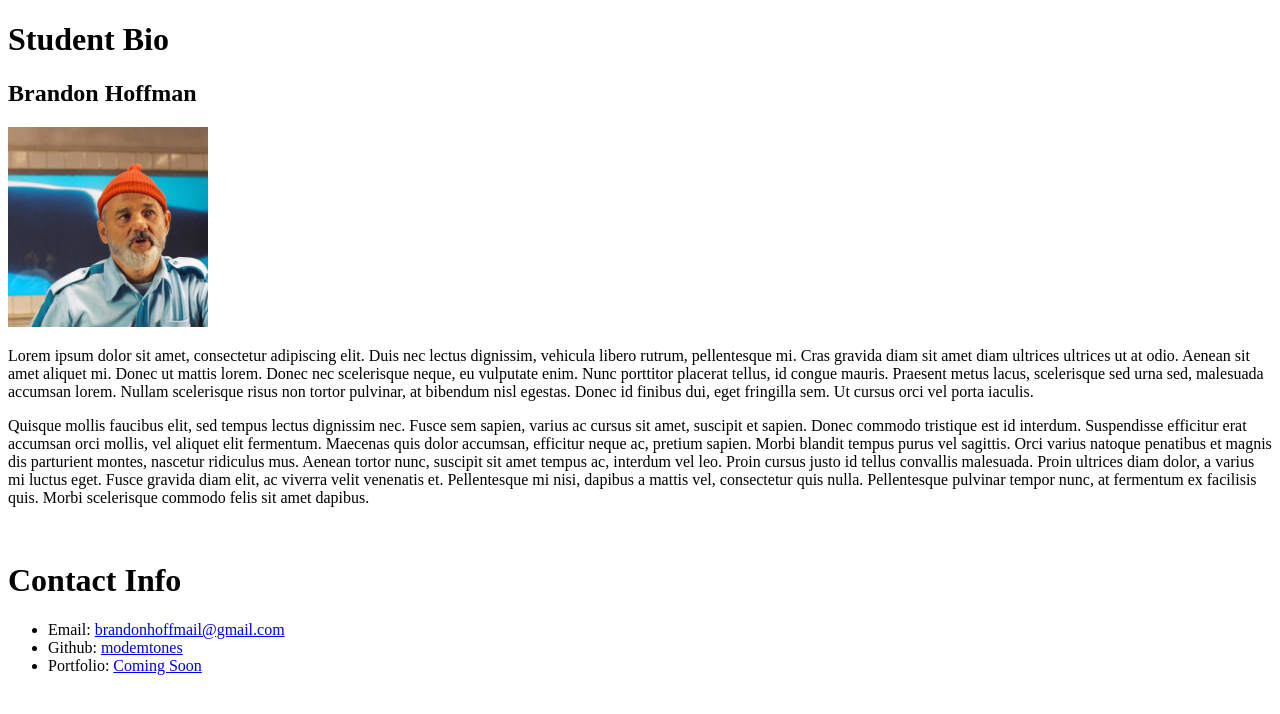
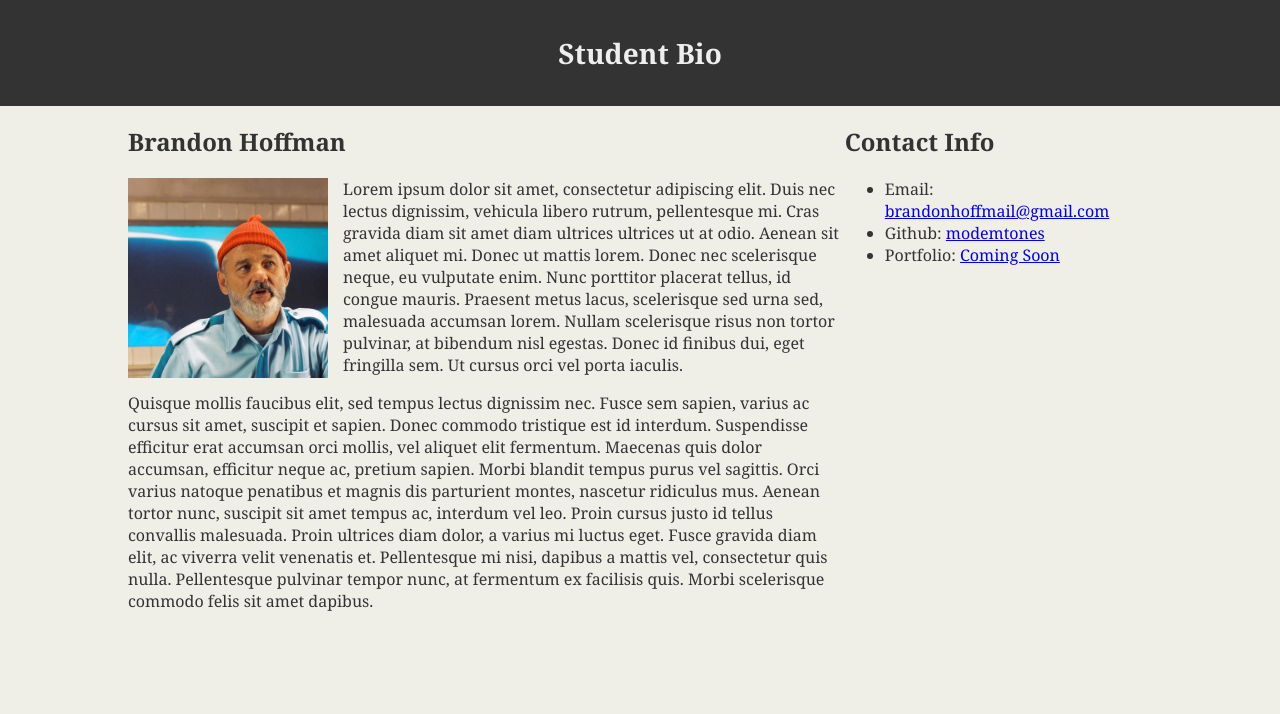
Before and after one commit to modemtones/sample_bio, a plain HTML site: page index.html in a window 1280 px wide. Drawn offline with Linux system fonts and the light colour scheme.

Commit message:
add styling

```diff
--- /dev/null
+++ b/css/style.css
@@ -0,0 +1,44 @@
+body {
+  margin: 0;
+  padding: 0;
+  background-color: #efeee7;
+  color: #333333;
+  font-family: "Georgia", "Times New Roman", Times, serif;
+}
+
+header {
+  padding-top: 15px;
+  padding-bottom: 15px;
+  background-color: #333333;
+  text-align: center;
+}
+
+h1 {
+  color: #eee;
+  font-size: 28px;
+}
+
+h2 {
+  font-size: 24px;
+}
+
+.container {
+  margin: 0 auto;
+  width: 1024px;
+}
+
+#main-bio {
+  float: left;
+  width: 70%;
+}
+
+#contact-info {
+  float: left;
+  width: 30%;
+}
+
+#bio-image {
+  float: left;
+  width: 200px;
+  margin-right: 15px;
+}
--- a/index.html
+++ b/index.html
@@ -2,13 +2,18 @@
 
 <head>
   <title>Student Bio</title>
+  <link rel="stylesheet" type="text/css" href="css/style.css">
 </head>
 
 <body>
+  <header>
     <h1>Student Bio</h1>
-  <p><h2>Brandon Hoffman</h2></p>
-  <img src="image.jpg" width="200" height="200">
-  <br>
+  </header>
+
+  <div class="container">
+    <section id="main-bio">
+      <h2>Brandon Hoffman</h2>
+      <img src="image.jpg" alt="Brandon Hoffman" id="bio-image">
       <p>Lorem ipsum dolor sit amet, consectetur adipiscing elit. Duis nec lectus dignissim, vehicula libero rutrum, pellentesque
         mi. Cras gravida diam sit amet diam ultrices ultrices ut at odio. Aenean sit amet aliquet mi. Donec ut mattis lorem.
         Donec nec scelerisque neque, eu vulputate enim. Nunc porttitor placerat tellus, id congue mauris. Praesent metus lacus,
@@ -23,11 +28,17 @@
         eget. Fusce gravida diam elit, ac viverra velit venenatis et. Pellentesque mi nisi, dapibus a mattis vel, consectetur
         quis nulla. Pellentesque pulvinar tempor nunc, at fermentum ex facilisis quis. Morbi scelerisque commodo felis sit amet
         dapibus.</p>
-    <br>
-    <h1>Contact Info</h1>
+    </section>
+
+    <section id="contact-info">
+      <h2>Contact Info</h2>
       <ul>
         <li>Email: <a href="mailto:brandonhoffman@gmail.com">brandonhoffmail@gmail.com</a></li>
         <li>Github: <a href="https://github.com/modemtones">modemtones</a></li>
         <li>Portfolio: <a href="#">Coming Soon</a></li>
       </ul>
+    </section>
+  </div>
+
 </body>
+</html>
```
Lines whose indentation alone changed are shown as unchanged.
